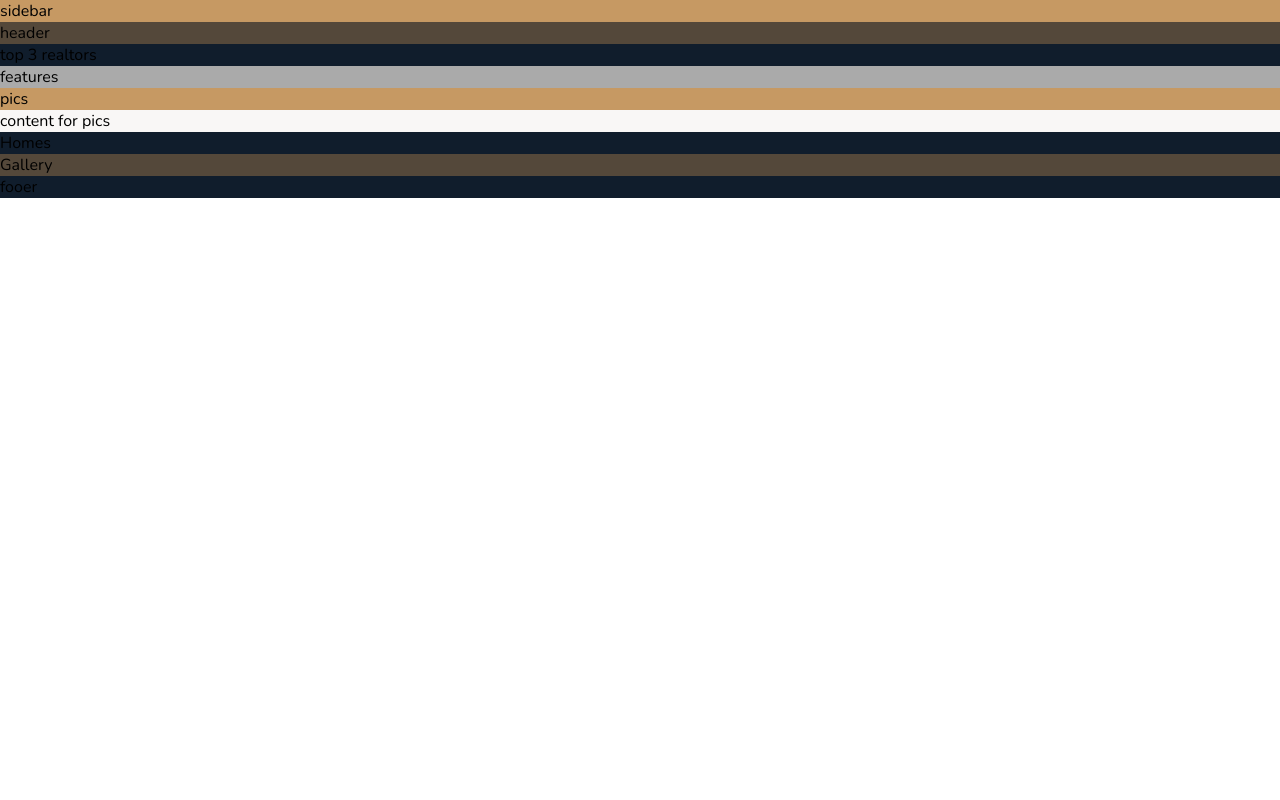
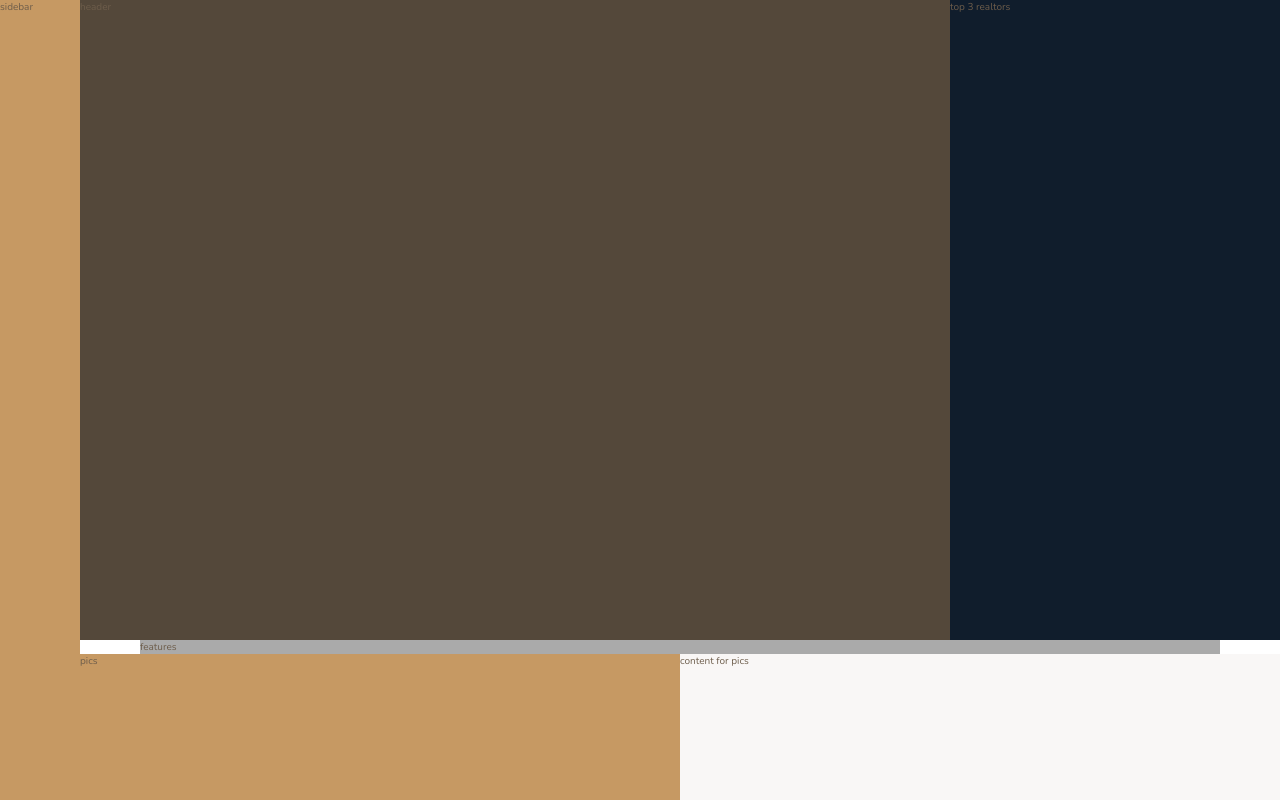
Before and after one commit to JamesStryker/nexter, a website: page index.html in a window 1280 px wide. Shown: the top 800 px of the page. Drawn offline with nearby package versions, Linux system fonts and the light colour scheme.

Commit message:
created grid layout
created min space for each section using grid layout

```diff
--- a/sass/_base.scss
+++ b/sass/_base.scss
@@ -13,9 +13,21 @@ $color-grey-dark-2: #6D5D4B;
 // FONT VARIABLES
 $font-primary: 'Nunito', sans-serif;
 $font-display: 'Josefin Sans', sans-serif;
-
 *{
-    margin:0;
     padding:0;
+    margin: 0;
+}
+html{
+    box-sizing: border-box;
+    font-size: 62.5%;
+}
+body{
     font-family: $font-primary, sans-serif;
+    font-weight: 300;
+    color:$color-grey-dark-2;
 }
+.container{
+    display: grid;
+    grid-template-rows: 80vh min-content 40vw repeat(3, min-content);
+    grid-template-columns: [sidebar-start] 8rem [sidebar-end full-start] minmax(6rem,1fr)  [center-start]repeat(8, [col-start] minmax(min-content, 14rem)[col-end])[center-end] minmax(6rem,1fr) [full-end];
+}
--- a/sass/_features.scss
+++ b/sass/_features.scss
@@ -1,3 +1,4 @@
 .features{
     background-color: $color-grey-light-2;
+    grid-column: center-start / center-end;
 }
--- a/sass/_footer.scss
+++ b/sass/_footer.scss
@@ -1,3 +1,4 @@
 .footer{
     background-color: $color-secondary;
+    grid-column: full-start / full-end;
 }
--- a/sass/_gallery.scss
+++ b/sass/_gallery.scss
@@ -1,3 +1,4 @@
 .gallery{
     background-color: $color-grey-dark-1;
+    grid-column: full-start / full-end;
 }
--- a/sass/_header.scss
+++ b/sass/_header.scss
@@ -1,3 +1,4 @@
 .header{
     background-color: $color-grey-dark-1;
+    grid-column: full-start / col-end 6;
 }
--- a/sass/_homes.scss
+++ b/sass/_homes.scss
@@ -1,3 +1,4 @@
 .homes{
     background-color: $color-secondary;
+    grid-column: center-start / center-end;
 }
--- a/sass/_realtors.scss
+++ b/sass/_realtors.scss
@@ -1,3 +1,4 @@
 .realtors{
     background-color: $color-secondary;
+    grid-column: col-start 7 / full-end;
 }
--- a/sass/_sidebar.scss
+++ b/sass/_sidebar.scss
@@ -1,3 +1,5 @@
 .sidebar{
     background-color: $color-primary;
+    grid-column: sidebar-start / sidebar-end;
+    grid-row: 1 / -1;
 }
--- a/sass/_story.scss
+++ b/sass/_story.scss
@@ -1,8 +1,10 @@
 .story{
     &_pictures{
         background-color: $color-primary;
+        grid-column: full-start / col-end 4;
     }
     &_content{
         background-color: $color-grey-light-1;
+        grid-column: col-start 5/ full-end;
     }
 }
```
Also changed, not shown: sass/main.css, 1 other file.
